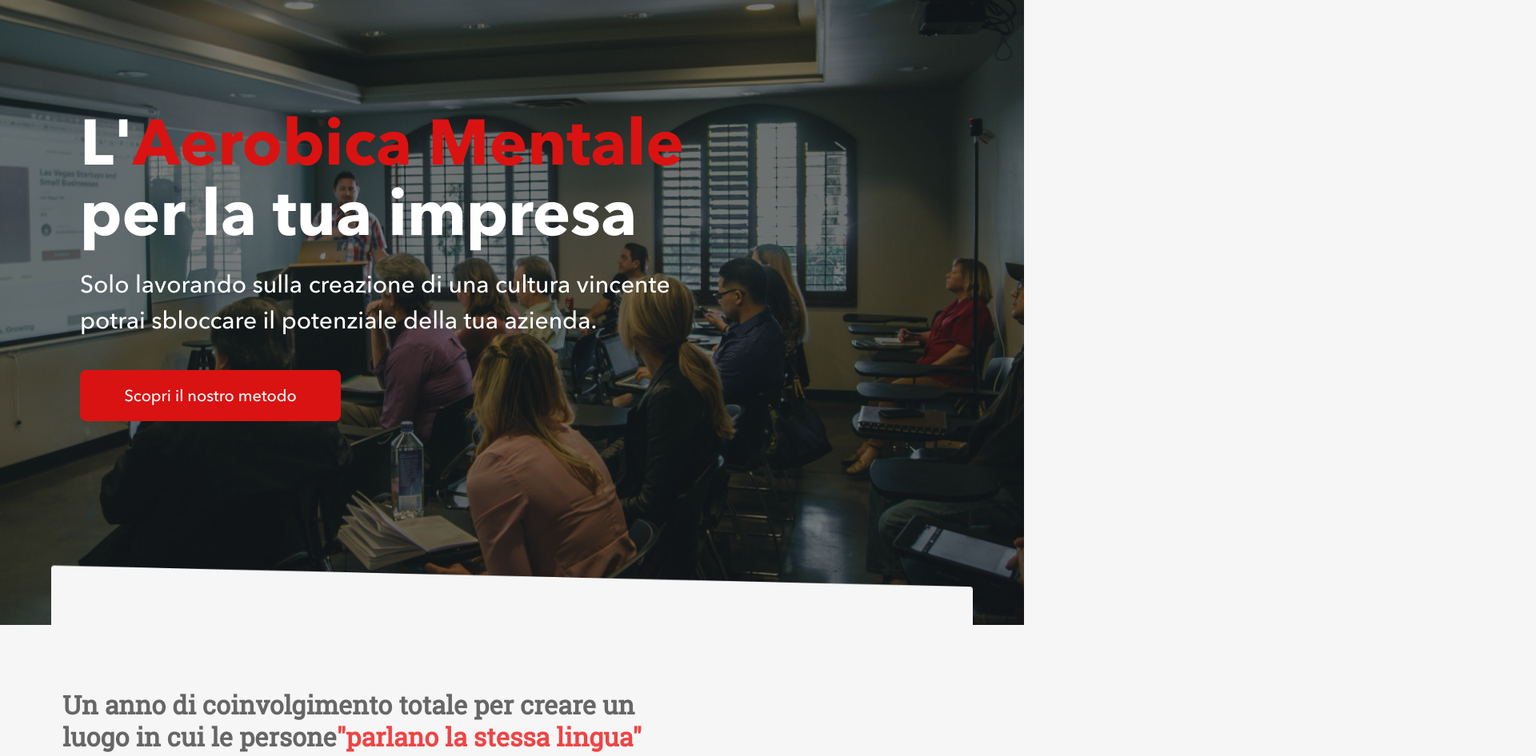
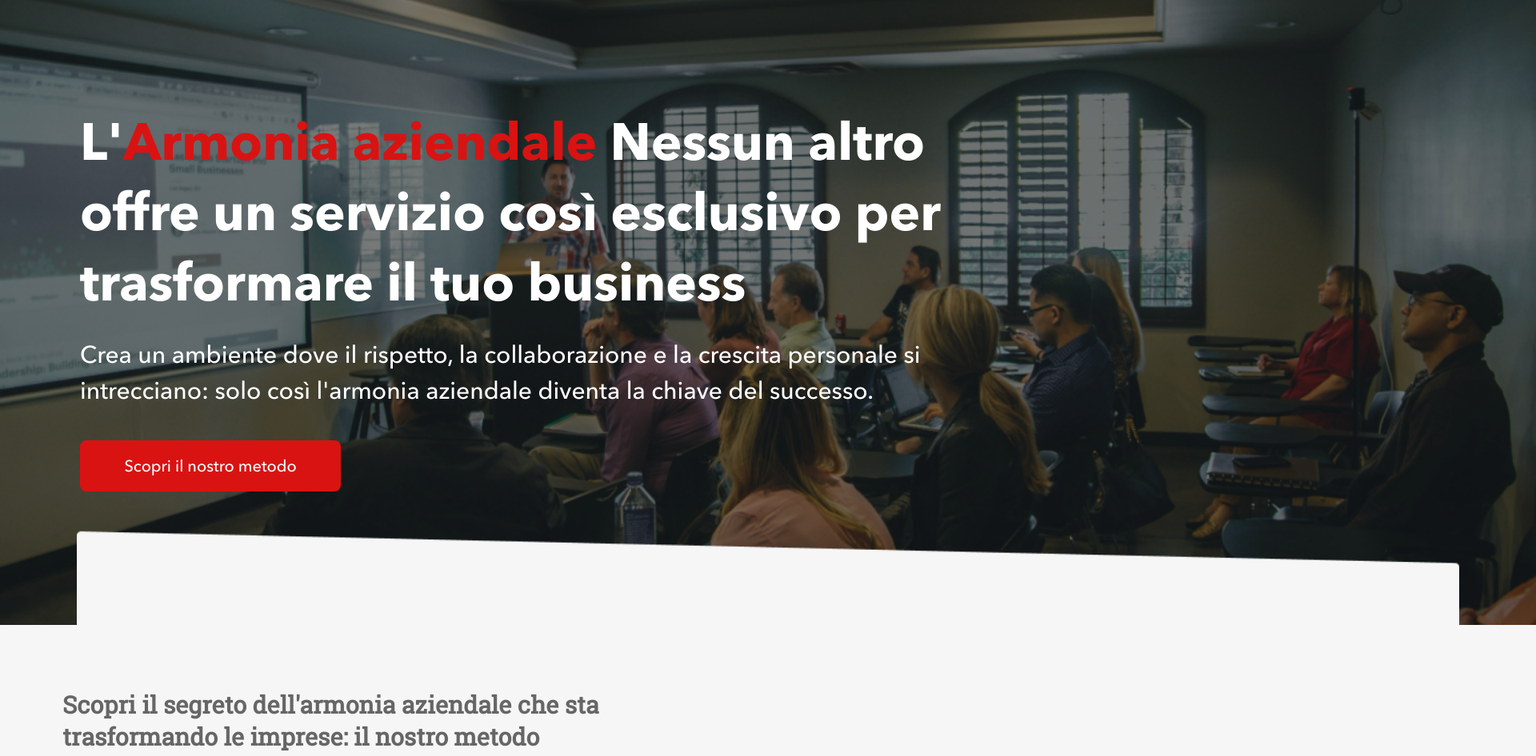
Before and after one commit to emilianogarciaok/bussines-channel, a Next.js app: page / in a window 1280 px wide. Shown: the part 200-1146 px from the top of the page at 80% size, 1920 px wide, since content can reach past the window. Built offline with nearby package versions, Linux system fonts and the light colour scheme.

Commit message:
Correcciones

```diff
--- a/components/Banner.jsx
+++ b/components/Banner.jsx
@@ -7,7 +7,7 @@ import { AvenirBold, AvenirDemi, AvenirMedium } from "@/app/ui/fonts";
 
 export const Banner = () => {
   return (
-    <section className="relative mx-auto flex  h-[982px] w-[100%] items-center justify-start">
+    <section className="relative mx-auto flex  h-[982px] w-[100%] items-center justify-start  xl:w-[1920px]">
       {/* NavBar */}
       <div className="absolute w-full top-0 z-10 mt-[30px]">
         <NavBar />
@@ -24,18 +24,19 @@ export const Banner = () => {
         />
       </div>
       {/* Texts */}
-      <div className="absolute z-50 mt-[90px]  h-[276px] mx-auto text-center lg:w-[760px] md:w-[650px] xl:text-start mb-[130px] ml-0 lg:ml-[100px]">
+      <div className="absolute z-50 mt-[90px]  h-[276px] mx-auto text-center lg:w-[1100px] md:w-[650px] xl:text-start mb-[130px] ml-0 lg:ml-[100px]">
         <h1
-          className={`mb-[24px] text-[35px]  text-white md:text-[50px] lg:text-[70px] xl:text-[80px] ${AvenirBold.className} md:tracking-[-2%] md:leading-[88px]`}
+          className={`mb-[24px] text-[35px]  text-white md:text-[50px] lg:text-[70px] xl:text-[65px] ${AvenirBold.className} md:tracking-[-2%] md:leading-[88px]`}
         >
-          L'<span className="text-primary-500">Aerobica Mentale</span> per la
-          tua impresa
+          L'<span className="text-primary-500">Armonia aziendale</span> Nessun
+          altro offre un servizio così esclusivo per trasformare il tuo business
         </h1>
         <p
           className={`mb-[40px]  md:px-0 text-[22px] md:text-[26px] lg:text-[30px] text-white  ${AvenirMedium.className}`}
         >
-          Solo lavorando sulla creazione di una cultura vincente potrai
-          sbloccare il potenziale della tua azienda.
+          Crea un ambiente dove il rispetto, la collaborazione e la crescita
+          personale si intrecciano: solo così l'armonia aziendale diventa la
+          chiave del successo.
         </p>
         <div
           className={`flex w-[100%] ${AvenirMedium.className} justify-center md:justify-start cursor-pointer  text-[17px] md:text-[20px]`}
--- a/components/Footer.jsx
+++ b/components/Footer.jsx
@@ -30,8 +30,8 @@ export const Footer = () => {
             <ul className="text-white flex   flex-col gap-y-1 font-avenirlight leading-[20px]  tracking-[-2%]">
               <h5 className="text-[20px] font-bold leading-[24px]">Contatti</h5>
               <li>info@businesschannel.it</li>
-              <li>+39 0422 36 35 99</li>
-              <li>Via Str. della Serenissima,</li>
+              <li>+39 351 567 9400</li>
+              <li>Via treviso 17</li>
               <li>3/A - 31057 Silea (TV)</li>
             </ul>
           </nav>
--- a/components/HeroSec.jsx
+++ b/components/HeroSec.jsx
@@ -20,7 +20,7 @@ export const HeroSec = () => {
         </div>
       </div>
       {/* Image */}
-      <div className="z-20 absolute bottom-[-2px] flex justify-center items-center w-full overflow-hidden">
+      <div className="z-20 absolute bottom-[-4px] flex justify-center items-center w-full overflow-hidden">
         <div className="w-full overflow-hidden ">
           <Image
             src={linehome2}
--- a/components/InfoSec.jsx
+++ b/components/InfoSec.jsx
@@ -29,9 +29,11 @@ export const InfoSec = () => {
       {/* Caja 1 */}
       <div className="flex flex-col w-[90%] h-[382px] xl:w-[1124px] mx-auto  md:mb-[50px] sm:mb-[10px] mt-0">
         <div className="xl:w-[785px] w-full h-[80px] md:text-start text-center md:mx-auto lg:mx-0">
-          <div className={`md:text-[25px] lg:text-[32px] font-roboto font-bold sm:text-[20px] text-[18px]   text-secondary-500 w-full tracking-[-1%] md:leading-[40px]  mt-[50px] md:mt-[80px] mb-[10px] md:mb-[24px] ${RobotoSlab.className}`}>
-            Un anno di coinvolgimento totale per creare un luogo in cui le
-            persone
+          <div
+            className={`md:text-[25px] lg:text-[30px] font-roboto font-bold sm:text-[20px] text-[18px]   text-secondary-500 w-full tracking-[-1%] md:leading-[40px]  mt-[50px] md:mt-[80px] mb-[10px] md:mb-[24px] ${RobotoSlab.className}`}
+          >
+            Scopri il segreto dell'armonia aziendale che sta trasformando le
+            imprese: il nostro metodo rivoluzionario ti sorprenderà!
             <span className="text-red-500">"parlano la stessa lingua"</span>
           </div>
           <h1
@@ -74,13 +76,17 @@ export const InfoSec = () => {
         </div>
       </div>
       {/* Texts */}
-      <div className={`w-full   text-[15px] text-center sm:text-start md:text-[20px] h-[78px] mb-[50px] font-avenirlight ${AvenirMedium.className}`}>
+      <div
+        className={`w-full   text-[15px] text-center sm:text-start md:text-[20px] h-[78px] mb-[50px] font-avenirlight ${AvenirMedium.className}`}
+      >
         <h6 className="w-[100%] xl:w-[910px] mx-auto lg:mx-0 text-secondary-500 px-[20px] lg:px-0 leading-[32px] tracking-[-2%]">
           ...e se ti dicessimo che abbiamo trovato la{" "}
-          <span className={` text-primary-500 ${AvenirBold.className}`}>soluzione</span> per questi 3
-          problemi fondamentali, saresti disposto a valutare un nuovo cammino
-          alla ricerca della versione migliore della tua azienda? Beh, che
-          domande...{" "}
+          <span className={` text-primary-500 ${AvenirBold.className}`}>
+            soluzione
+          </span>{" "}
+          per questi 3 problemi fondamentali, saresti disposto a valutare un
+          nuovo cammino alla ricerca della versione migliore della tua azienda?
+          Beh, che domande...{" "}
           <span
             className={`text-primary-500 font-bold ${AvenirBold.className} leading-[24px] tracking-[-2%]`}
           >
--- a/components/Quote.jsx
+++ b/components/Quote.jsx
@@ -10,8 +10,7 @@ export const Quote = () => {
       <div className="md:w-[1200px] w-[100%] h-[250px] flex items-center justify-center mx-auto relative">
         <div className="flex items-center justify-center absolute  w-[100%] lg:max-w-[1140px] text-[20px] text-center lg:text-[32px]">
           <h6 className="text-white   px-[20px] md:px-0 font-Roboto tracking-[-1%] leading-[40px]">
-            L’Aerobica Mentale in azienda non è solo un esercizio per la mente,
-            ma un investimento nel capitale più prezioso: il potenziale umano.
+          Un ambiente armonioso non solo migliora il benessere dei dipendenti, ma è anche il motore della produttività: quando le persone stanno bene, il business vola
           </h6>
         </div>
         <div className="hidden xl:flex item-end justify-start absolute w-full h-full -translate-y-[60px] translate-x-[30px]">
--- a/components/Review.jsx
+++ b/components/Review.jsx
@@ -6,7 +6,7 @@ import { AvenirBold } from "@/app/ui/fonts";
 export const Review = () => {
   return (
     <section className="lg:w-[913px] w-full h-[474px] mx-auto relative mb-0 md:mb-[50px]">
-      <div className="w-[100%]  lg:text-start text-center  md:tracking-[-2%] md:leading-[38px] rounded-lg  h-[342px]  text-[20px] md:text-[25px] lg:text-[32px] flex flex-col justify-between text-secondary-500 absolute font-avenirlight">
+      <div className="w-[100%]  lg:text-start text-center  md:tracking-[-2%]  mt-[50px] md:mt-0 md:leading-[38px] rounded-lg  h-[342px]  text-[20px] md:text-[25px] lg:text-[32px] flex flex-col justify-between text-secondary-500 absolute font-avenirlight">
         <p className="lg:mb-0 mb-[20px] md:px-0 px-[10px]">
           Dopo 3 anni di sperimentazione del nostro nuovo progetto formativo,
           abbiamo condotto un'indagine per raccogliere i feedback dei nostri
--- a/components/reusable/CardCourses.jsx
+++ b/components/reusable/CardCourses.jsx
@@ -1,6 +1,7 @@
 import Image from "next/image";
 import React from "react";
 import cardcourse1 from "../../images/home-page/cardcourse2.png";
+import { AvenirBold } from "@/app/ui/fonts";
 
 export const CardCourses = ({ image, title, text, buttonText }) => {
   return (
@@ -18,7 +19,7 @@ export const CardCourses = ({ image, title, text, buttonText }) => {
       </div>
       {/* Texts */}
       <div className="w-[262px] h-[120px] ">
-        <h5 className="text-[23px] md:text-[26px]  text-secondary-700 md:tracking-[-2%] md:leading-[32px] ">
+        <h5 className={`text-[23px] md:text-[26px]  text-secondary-700 md:tracking-[-2%] md:leading-[32px] ${AvenirBold.className}`}>
           {title}
         </h5>
         <p className="text-[16px] text-secondary-400 mb-[20px] mt-[5px] font-avenirlight md:tracking-[-2%] md:leading-[20px]">
--- a/components/reusable/CardProof.jsx
+++ b/components/reusable/CardProof.jsx
@@ -4,23 +4,23 @@ export const CardProof = () => {
   const cards = [
     {
       review: 10,
-      text: "Ullamcorper aenean nullam sodales aliquam. Ornare ullamcorper senectus proin a orci pulvinar. Donec risus sapien lacus.",
+      text: "Da quando abbiamo implementato le strategie di armonizzazione aziendale, la mia azienda è cambiata radicalmente. I dipendenti sono più motivati, collaborano meglio e la produttività è aumentata del 30%. Abbiamo ridotto i conflitti interni e creato un ambiente di lavoro sereno e stimolante. Non avrei mai immaginato che l'armonia potesse avere un impatto così significativo sui nostri risultati. Consiglio vivamente questo approccio a qualsiasi imprenditore desideroso di vedere la propria azienda prosperare",
     },
     {
       review: 10,
-      text: "Ullamcorper aenean nullam sodales aliquam. Ornare ullamcorper senectus proin a orci pulvinar. Donec risus sapien lacus.",
+      text: "L'introduzione delle pratiche di armonizzazione aziendale ha trasformato il mio ambiente di lavoro. Prima, la tensione e lo stress erano all'ordine del giorno, ma ora c'è una nuova atmosfera di collaborazione e rispetto. La comunicazione è migliorata notevolmente e mi sento più valorizzato e motivato. Questo ha avuto un impatto positivo non solo sulla mia produttività, ma anche sul mio benessere generale. L'armonia aziendale non è solo un concetto astratto, è una realtà che cambia il modo in cui lavoriamo e viviamo",
     },
     {
       review: 10,
-      text: "Ullamcorper aenean nullam sodales aliquam. Ornare ullamcorper senectus proin a orci pulvinar. Donec risus sapien lacus.",
+      text: "L'adozione delle pratiche di armonizzazione aziendale ha rivoluzionato la nostra azienda. Come socio, ho visto un cambiamento radicale nel modo in cui il team collabora e comunica. La fiducia e il rispetto reciproco sono diventati pilastri fondamentali, e questo ha portato a decisioni più rapide e a una maggiore innovazione. L'ambiente sereno e motivante ha non solo aumentato la produttività, ma ha anche rafforzato il nostro legame come soci e con i nostri dipendenti. L'armonia aziendale ha davvero dato nuova vita al nostro business",
     },
     {
       review: 10,
-      text: "Ullamcorper aenean nullam sodales aliquam. Ornare ullamcorper senectus proin a orci pulvinar. Donec risus sapien lacus.",
+      text: "Entrare in un'azienda che valorizza larmonia aziendale è stata un'esperienza incredibile. Sin dal primo giorno, ho percepito un ambiente di lavoro accogliente e collaborativo. La comunicazione è trasparente e il supporto tra colleghi è eccezionale. Questa atmosfera positiva non solo mi ha aiutato ad adattarmi rapidamente, ma mi ha anche ispirato a dare il massimo ogni giorno. Sentirsi parte di una squadra armoniosa fa davvero la differenza.",
     },
     {
       review: 10,
-      text: "Ullamcorper aenean nullam sodales aliquam. Ornare ullamcorper senectus proin a orci pulvinar. Donec risus sapien lacus.",
+      text: "Implementare l'armonia aziendale ha rivoluzionato la mia azienda: team più uniti, produttività aumentata del 40% e un ambiente di lavoro sereno. Un investimento che rifarei senza esitazione.",
     },
   ];
 
@@ -28,14 +28,16 @@ export const CardProof = () => {
     <section>
       {cards.map((card) => {
         return (
-          <div className="w-[350px] sm:w-[400px] md:w-[554px] h-[129px] overflow-hidden bg-white rounded-lg shadow-lg mx-auto flex items-center mb-[20px] ml-0 sm:ml-[30px]" key={card.index}>
+          <div
+            className="w-[350px] sm:w-[400px]  md:w-[554px] h-[160x] overflow-hidden bg-white rounded-lg shadow-lg mx-auto flex items-center mb-[20px] ml-0 sm:ml-[30px]"
+            key={card.index}
+          >
             <div className="px-6 w-full text-white overflow-hidden">
               <h5 className=" font-bold text-[26px] text-secondary-100">
-                <span className="text-primary-500">n</span>/10
+                <span className="text-primary-500">{card.review}</span>/10
               </h5>
-              <p className="text-[16px] text-secondary-500 font-avenirlight">
-                Ullamcorper aenean nullam sodales aliquam. Ornare ullamcorper
-                senectus proin a orci pulvinar. Donec risus sapien lacus.
+              <p className="text-[14px] text-secondary-500 font-avenirlight">
+                {card.text}
               </p>
             </div>
           </div>
--- a/components/reusable/TeamSelection/TeamSection.jsx
+++ b/components/reusable/TeamSelection/TeamSection.jsx
@@ -121,11 +121,6 @@ export const TeamSection = () => {
       ocupation: "Responsabile Telemarketing",
       image: card10,
     },
-    {
-      name: "S. Picchi",
-      ocupation: "Segreteria Commerciale",
-      image: card9,
-    },
   ];
 
   return (
```
